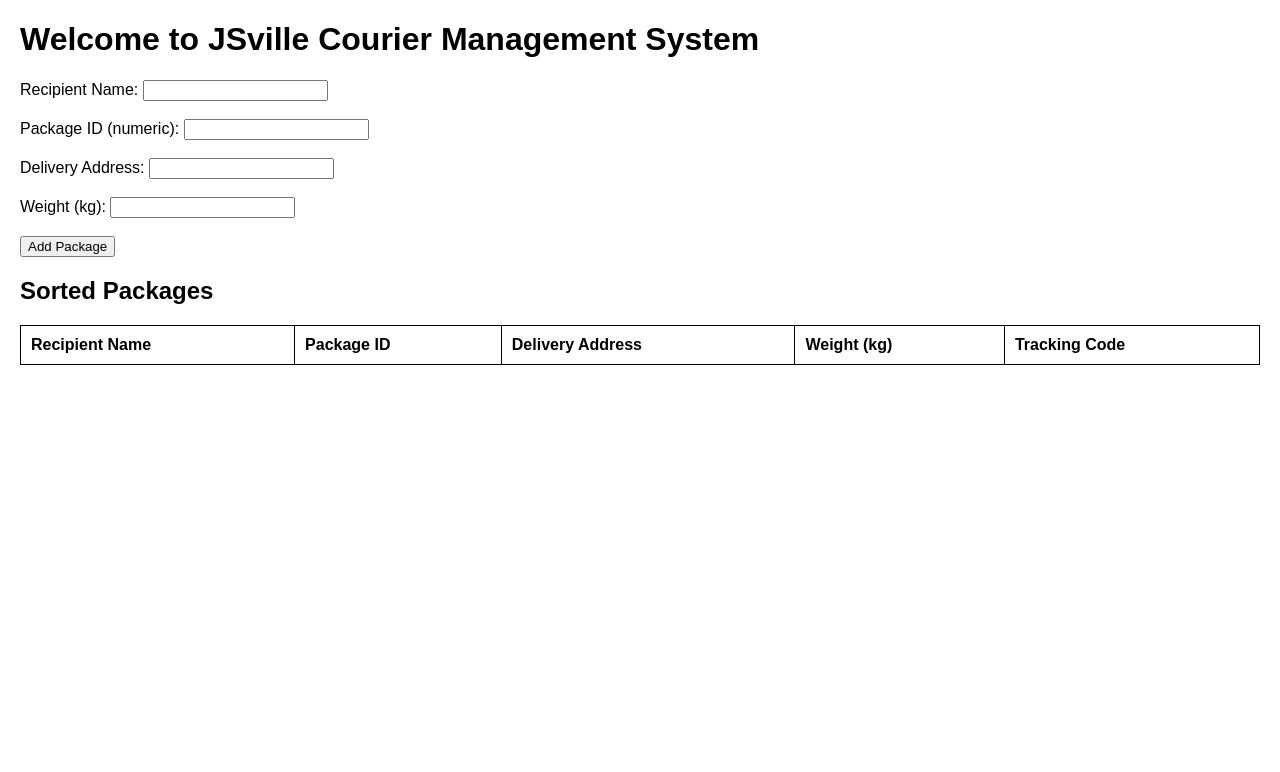
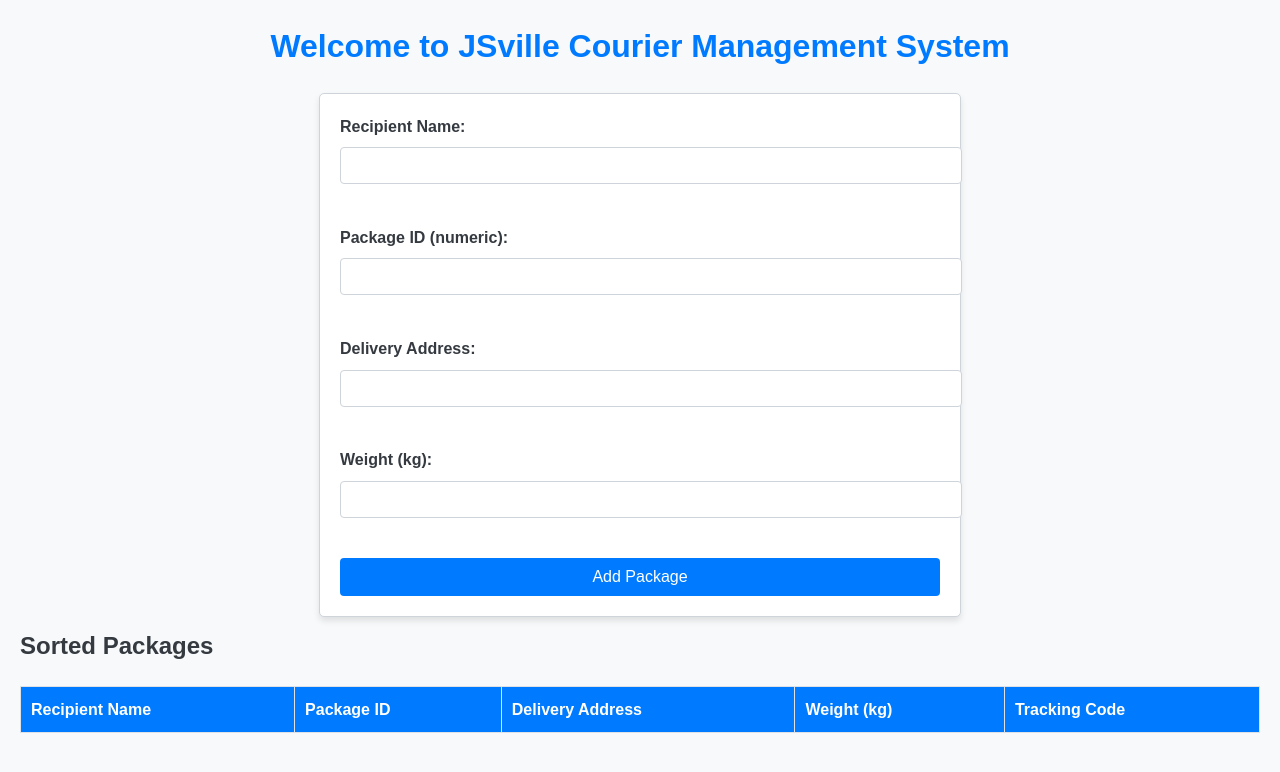
Before and after one commit to megumi0129/CT103FinalExamMegumiKushida, a plain HTML site: page index.html in a window 1280 px wide. Drawn offline with Linux system fonts and the light colour scheme.

Commit message:
Updated index.html and added style.css

```diff
--- a/index.html
+++ b/index.html
@@ -60,7 +60,7 @@
     </thead>
     <tbody></tbody>
   </table>
-
+  <link rel="stylesheet" href="style.css">
   <script src="script.js"></script>
 </body>
 </html>
--- /dev/null
+++ b/style.css
@@ -0,0 +1,107 @@
+/* ベーススタイル */
+body {
+  font-family: Arial, sans-serif;
+  line-height: 1.6;
+  margin: 20px;
+  padding: 0;
+  background-color: #f8f9fa; /* 背景色を薄いグレーに設定 */
+  color: #343a40; /* テキストカラー */
+}
+
+/* ヘッダー */
+h1 {
+  text-align: center;
+  color: #007bff; /* 青色 */
+  margin-bottom: 20px;
+}
+
+/* フォームスタイル */
+form {
+  background: #ffffff; /* 白背景 */
+  padding: 20px;
+  border: 1px solid #ced4da; /* 枠線 */
+  border-radius: 5px;
+  max-width: 600px;
+  margin: 0 auto 20px; /* 中央寄せと下マージン */
+  box-shadow: 0 4px 6px rgba(0, 0, 0, 0.1); /* ボックスシャドウ */
+}
+
+form label {
+  display: block;
+  margin-bottom: 8px;
+  font-weight: bold;
+}
+
+form input {
+  width: 100%;
+  padding: 10px;
+  margin-bottom: 15px;
+  border: 1px solid #ced4da;
+  border-radius: 4px;
+}
+
+form button {
+  display: block;
+  width: 100%;
+  padding: 10px;
+  background: #007bff;
+  color: #ffffff;
+  border: none;
+  border-radius: 4px;
+  font-size: 16px;
+  cursor: pointer;
+}
+
+form button:hover {
+  background: #0056b3;
+}
+
+/* エラーメッセージ */
+.error {
+  color: #dc3545; /* 赤色 */
+  font-size: 14px;
+  margin-top: -10px;
+  margin-bottom: 10px;
+  text-align: center;
+}
+
+/* テーブルスタイル */
+table {
+  width: 100%;
+  border-collapse: collapse;
+  margin-top: 20px;
+  background: #ffffff; /* 白背景 */
+}
+
+table, th, td {
+  border: 1px solid #dee2e6;
+}
+
+th, td {
+  padding: 10px;
+  text-align: left;
+}
+
+th {
+  background: #007bff; /* ヘッダーの背景色 */
+  color: #ffffff;
+}
+
+tr:nth-child(even) {
+  background: #f1f3f5; /* 偶数行の背景色 */
+}
+
+tr:hover {
+  background: #e9ecef; /* ホバー時の背景色 */
+}
+
+/* レスポンシブ対応 */
+@media (max-width: 768px) {
+  form, table {
+    width: 100%;
+  }
+
+  form button {
+    font-size: 14px;
+  }
+}
```
